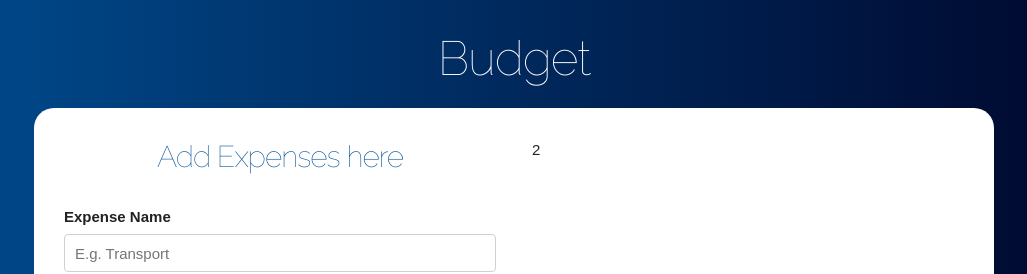
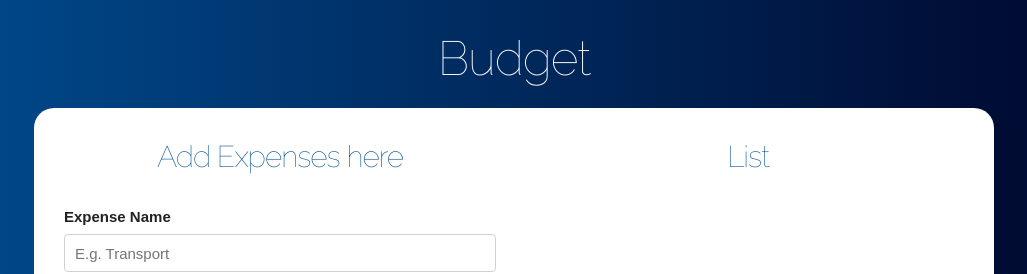
Before and after one commit to AlanAlv/react-budget, a React (Create React App) app: page / in a window 1280 px wide. Both pictures are taken after typing "5" into the empty fields and a click on the input "Set Budget". Shown: the top 274 px of the page, without its empty margins (126-1153 px from the left). Built offline with nearby package versions, Linux system fonts and the light colour scheme.

Commit message:
Display expense list

```diff
--- a/src/App.js
+++ b/src/App.js
@@ -1,6 +1,7 @@
 import React, { useState } from 'react';
 import Question from './componets/Question';
 import Form from './componets/Form';
+import List from './componets/List'
 
 function App() {
 
@@ -41,7 +42,9 @@ function App() {
                   />
                 </div>
                 <div className="one-half column">
-                  2
+                  <List
+                    expenses={expenses}
+                  />
                 </div>
               </div>
             )
--- /dev/null
+++ b/src/componets/Expense.js
@@ -0,0 +1,14 @@
+import React from 'react'
+
+const Expense = ({expense}) =>  (
+    <li className="expenses">
+        <p>
+            {expense.name}
+
+            <span className="expense">$ {expense.quantity} </span>
+        </p>
+    </li>
+ );
+
+
+export default Expense;
--- /dev/null
+++ b/src/componets/List.js
@@ -0,0 +1,17 @@
+import React from 'react';
+import Expense from './Expense'
+
+const List = ({expenses}) => (
+    <div className="expenses-incurred">
+        <h2>List</h2>
+        {expenses.map(expense => (
+            <Expense
+                key={expense.id}
+                expense={expense}
+            />
+        ))}
+    </div>
+)
+;
+
+export default List;
```
